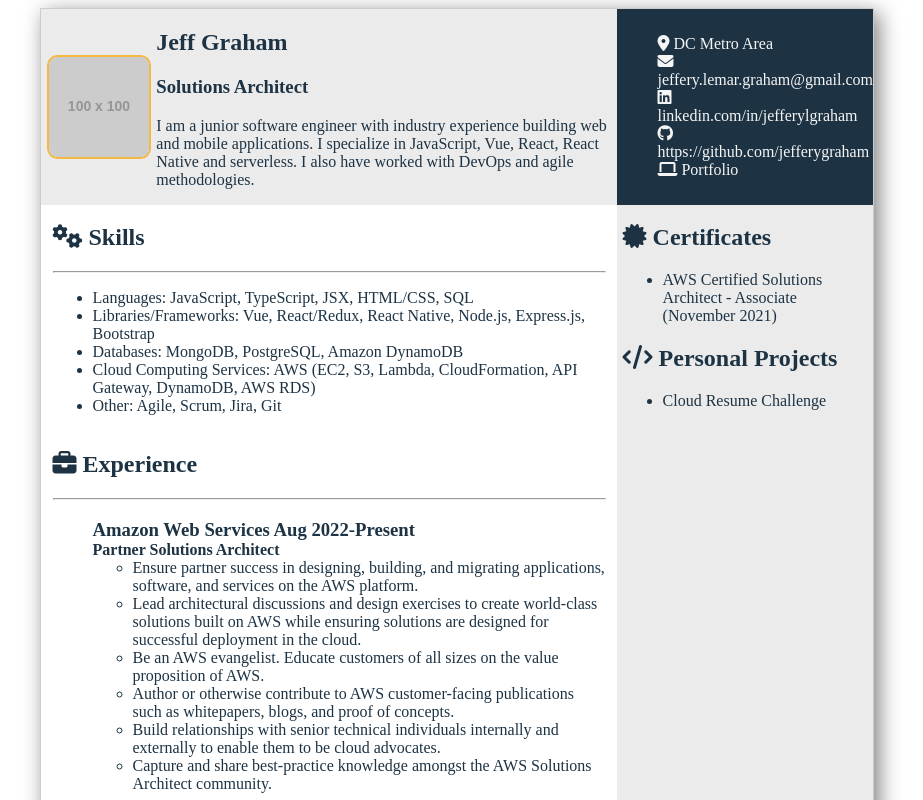
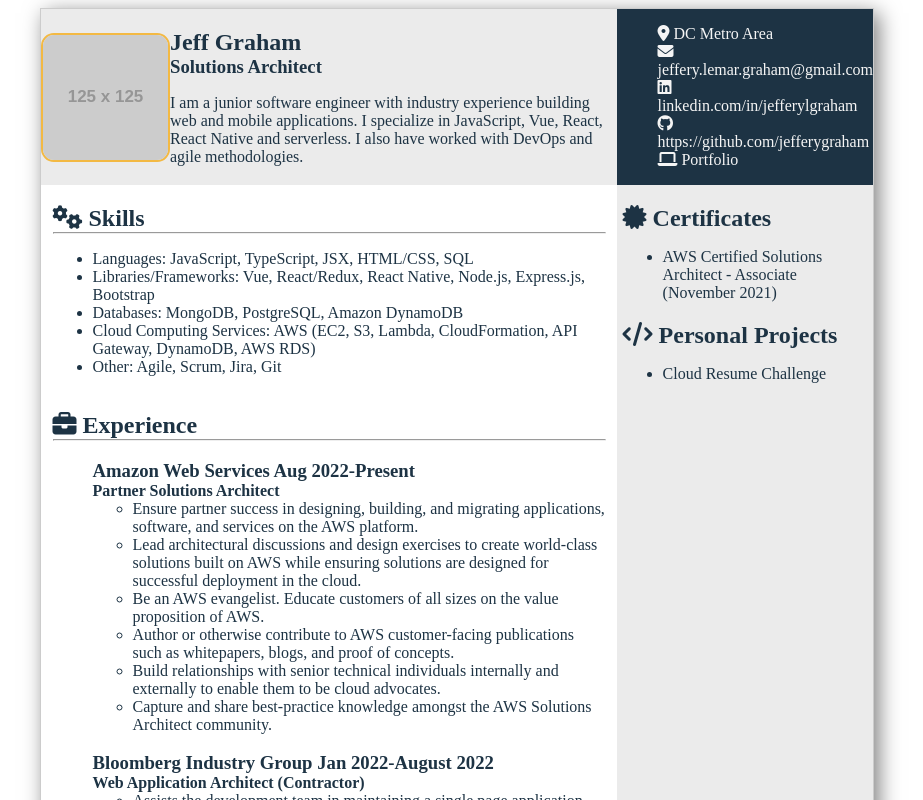
Before and after one commit to jefferygraham/resume, a plain HTML site: page index.html in a window 1280 px wide. Shown: the top 800 px of the page, without its empty margins (183-1106 px from the left). Drawn offline with Linux system fonts and the light colour scheme; placeholder pictures from the web are drawn by us.

Commit message:
style section headings

```diff
--- a/index.html
+++ b/index.html
@@ -14,7 +14,7 @@
     <article class="resume">
       <!-- PHOTO -->
       <section class="photo">
-        <img src="https://via.placeholder.com/100" alt="" />
+        <img src="https://via.placeholder.com/125" alt="" />
       </section>
 
       <!-- PROFILE INFO -->
--- a/style.css
+++ b/style.css
@@ -4,8 +4,17 @@
   -webkit-box-shadow: 5px 5px 20px rgba(0, 0, 0, 0.5);
   -moz-box-shadow: 5px 5px 20px rgba(0, 0, 0, 0.5);
 }
+
 a {
   text-decoration: none;
+}
+
+h2 {
+  margin-bottom: 0;
+}
+
+hr {
+  margin-top: 0;
 }
 
 .contact a {
@@ -27,6 +36,12 @@
 .profile {
   grid-area: profile;
   background-color: #ebebeb;
+  padding-right: 2%;
+}
+
+.profile h3 {
+  margin-top: 0;
+  margin-bottom: 0;
 }
 
 .photo {
```
